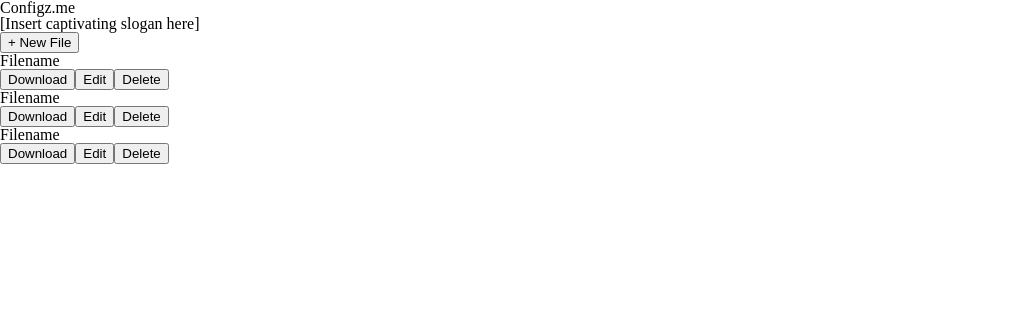
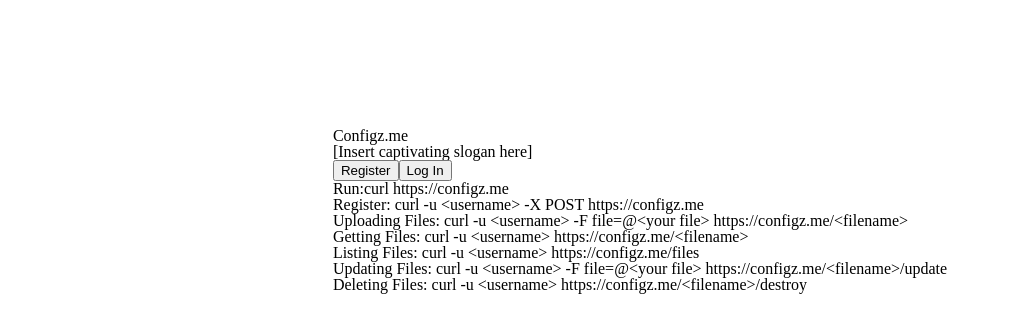
Before and after one commit to I3uckwheat/configzme, a React app in the folder frontend/: page / in a window 1280 px wide. Shown: the top 332 px of the page, without its empty margins (0-1010 px from the left). Built offline with nearby package versions, Linux system fonts and the light colour scheme.

Commit message:
Adds flex container to root div.

```diff
--- a/frontend/src/components/App.js
+++ b/frontend/src/components/App.js
@@ -1,11 +1,10 @@
 import React from "react";
-import "../css/App.css";
 import Landing from "./landing/Landing";
 import Management from "./management/Management";
 
 class App extends React.Component {
   state = {
-    isLoggedIn: true,
+    isLoggedIn: false,
     username: null
   };
 
--- a/frontend/src/css/App.css
+++ b/frontend/src/css/App.css
@@ -0,0 +1,6 @@
+#root {
+  display: flex;
+  align-items: center;
+  justify-content: center;
+  margin-top: 10%;
+}
--- a/frontend/src/index.js
+++ b/frontend/src/index.js
@@ -1,6 +1,7 @@
 import React from "react";
 import ReactDOM from "react-dom";
 import "./css/reset.css";
+import "./css/App.css";
 import App from "./components/App";
 import * as serviceWorker from "./serviceWorker";
 
```
